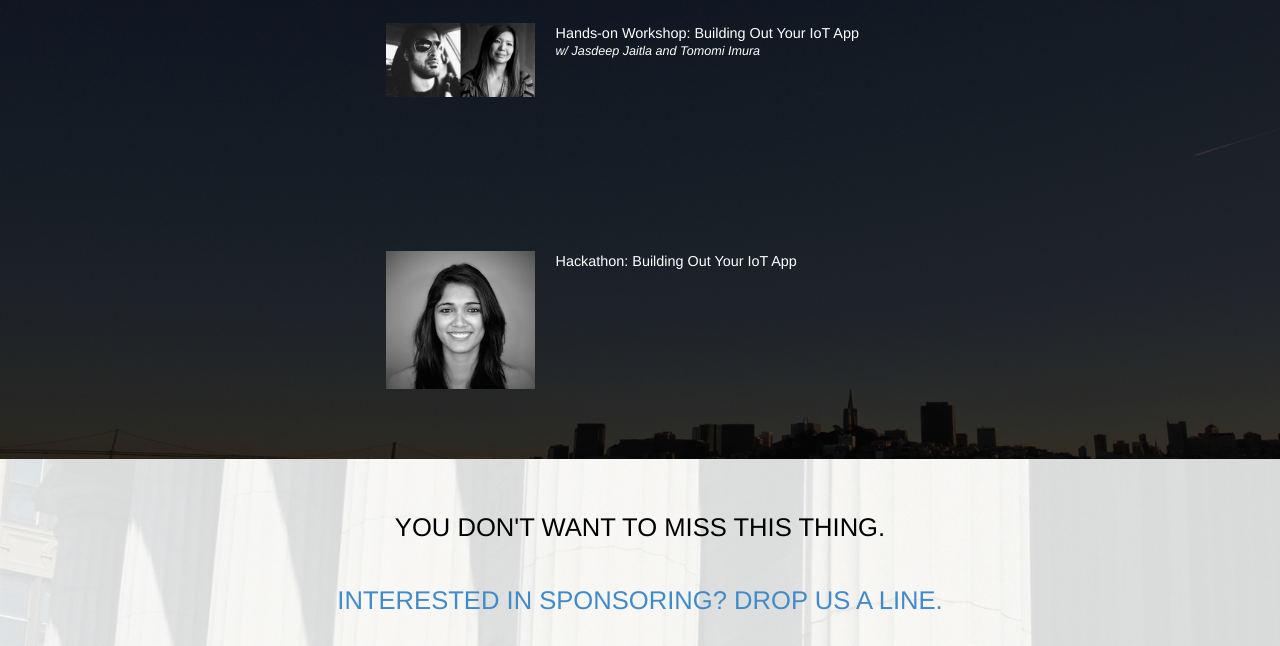
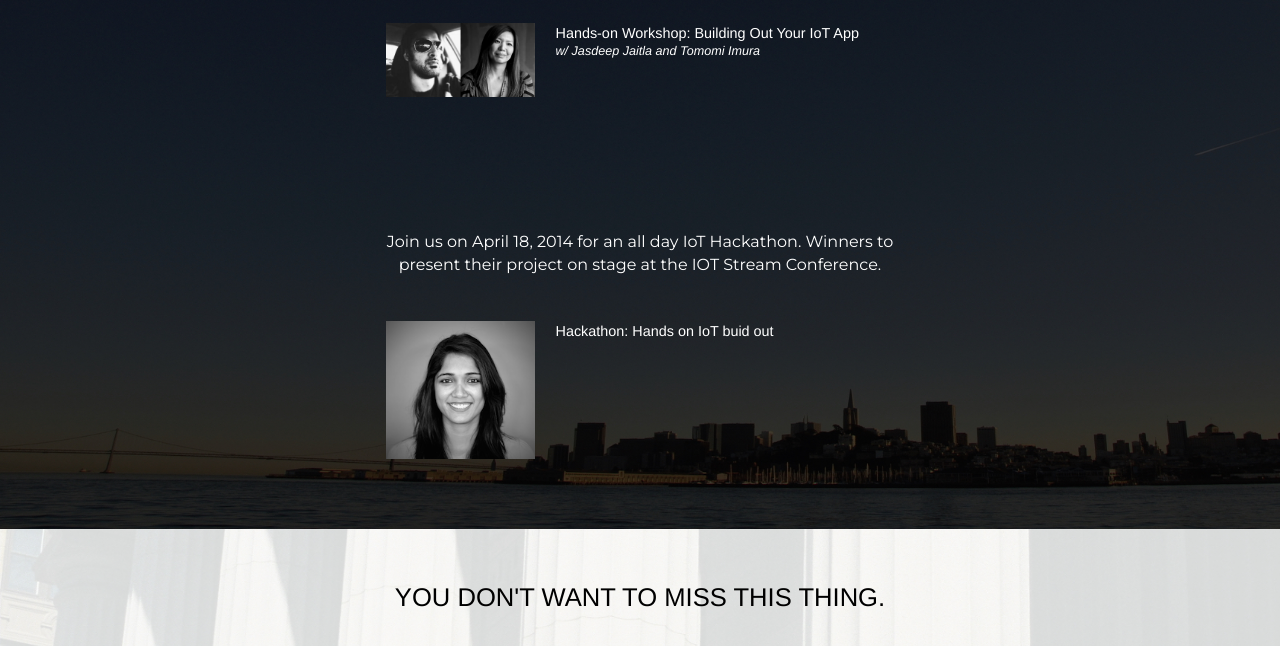
Before and after one commit to pubnub/iotstream, a website: page index.html in a window 1280 px wide. Shown: the part 4587-5233 px from the top of the page. Drawn offline with nearby package versions, Linux system fonts and the light colour scheme; some packages are replaced by stand-ins of ours.

Commit message:
Update index.html

```diff
--- a/index.html
+++ b/index.html
@@ -468,7 +468,7 @@
                 </div>
 
             </div> <!-- end singleSession -->
-
+            <p class="classText text-center">Join us on April 18, 2014 for an all day IoT Hackathon.  Winners to present their project on stage at the IOT Stream Conference.<!--  Tap a class to read a little bit more about it! --></p>
             <div class="singleSession clearfix">
                 <div class="sessionInfo classThumb text-right">
                   <div class="sessionSpeakerImgWrap">
@@ -477,7 +477,7 @@
                 </div>
 
                 <div class="sessionInfo titleTypeLocation class">
-                  <div class="sessionTitle">Hackathon: Building Out Your IoT App</div
+                  <div class="sessionTitle">Hackathon: Hands on IoT buid out</div
                   <div class="classDescription"> <!-- you can add a teaser here and a fuller description in .moreSessionInfo -->
                   <span class="moreSessionInfo"></span>
                   </div>
```
